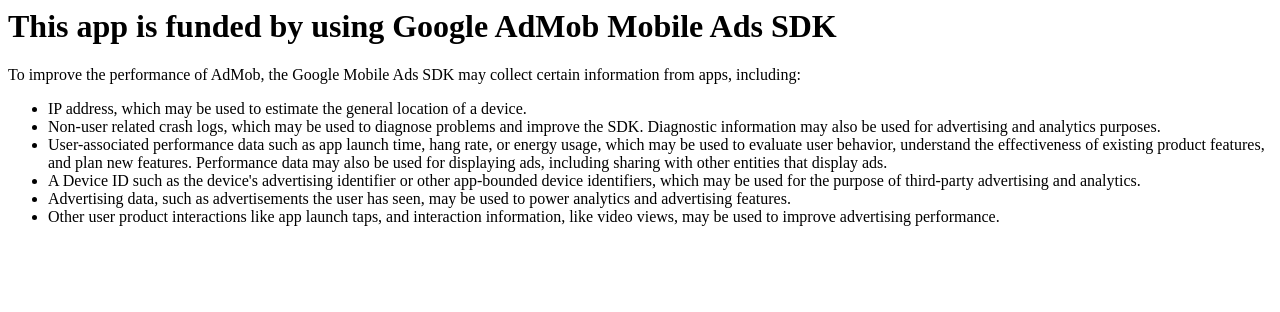
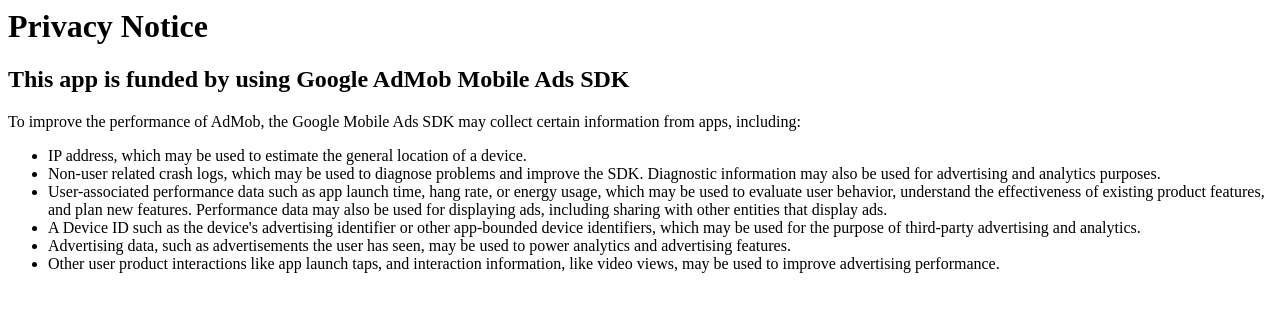
Before and after one commit to sapphireseth/sapphireseth.github.io, a plain HTML site: page index.html in a window 1280 px wide. Drawn offline with Linux system fonts and the light colour scheme.

Commit message:
add privacy notice header

```diff
--- a/index.html
+++ b/index.html
@@ -1,4 +1,5 @@
-<h1> This app is funded by using Google AdMob Mobile Ads SDK </h1>
+<h1>Privacy Notice</h1>
+<h2> This app is funded by using Google AdMob Mobile Ads SDK </h1>
 
 <p>To improve the performance of AdMob, the Google Mobile Ads SDK may collect certain information from apps, including:</p>
 <ul>
```
